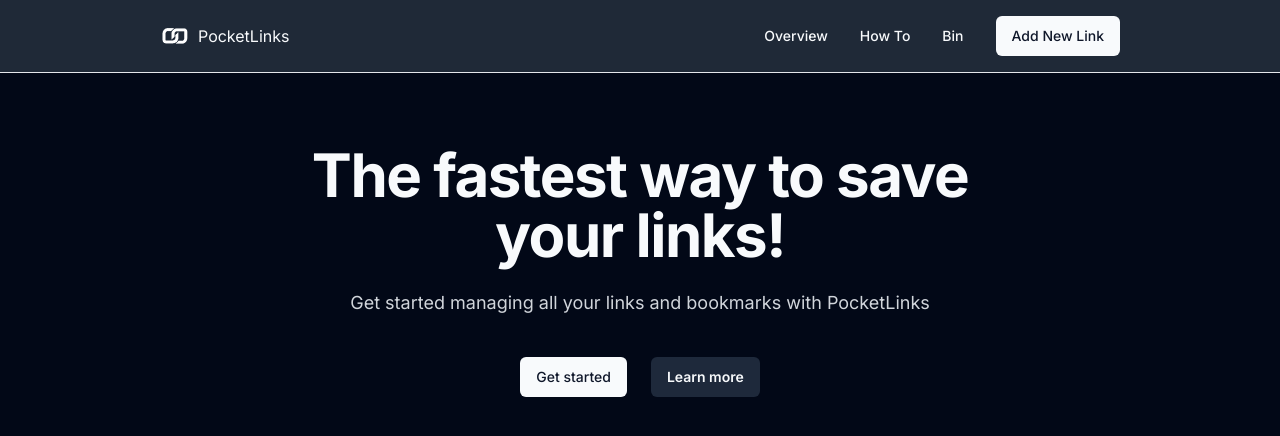
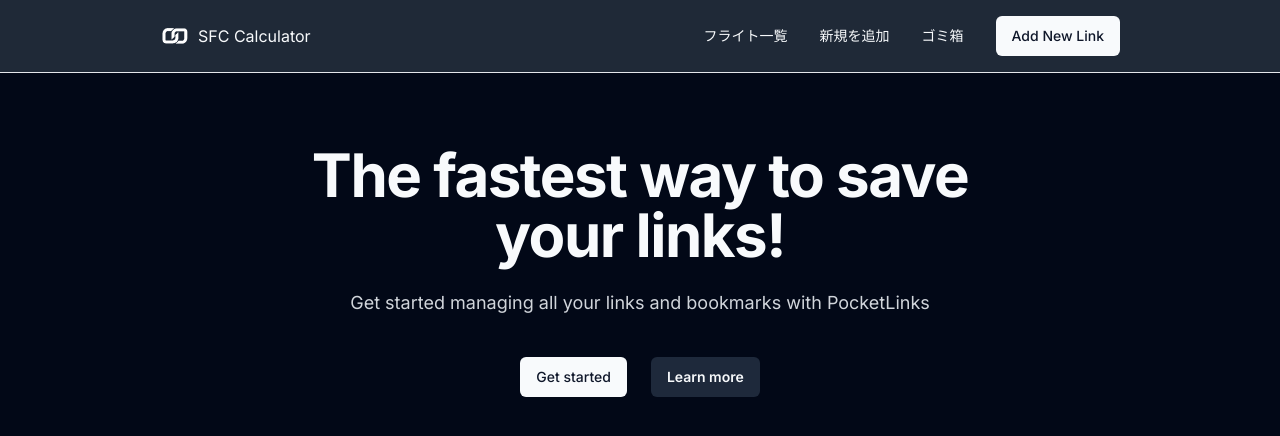
Before and after one commit to FrancineHuang/ana-sfc-calc-nextjs-ts, a Next.js app: page / in a window 1280 px wide. Shown: the top 436 px of the page. Built offline with nearby package versions, Linux system fonts and the light colour scheme.

Commit message:
ヘッダーの文言を一旦修正

```diff
--- a/src/app/Header.tsx
+++ b/src/app/Header.tsx
@@ -17,18 +17,18 @@ function Header() {
 						alt="logo"
 						className="mr-2"
 					/>
-					<a href="/">PocketLinks</a>
+					<a href="/">SFC Calculator</a>
 				</div>
 				<div className="flex items-center gap-4">
 					<div className="flex">
 						<Button asChild variant="link">
-							<Link href="/overview">Overview</Link>
+							<Link href="/overview">フライト一覧</Link>
 						</Button>
 						<Button variant="link">
-							<Link href="/howto">How To</Link>
+							<Link href="/howto">新規を追加</Link>
 						</Button>
 						<Button variant="link">
-							<Link href="/bin">Bin</Link>
+							<Link href="/bin">ゴミ箱</Link>
 						</Button>
 					</div>
 
```
